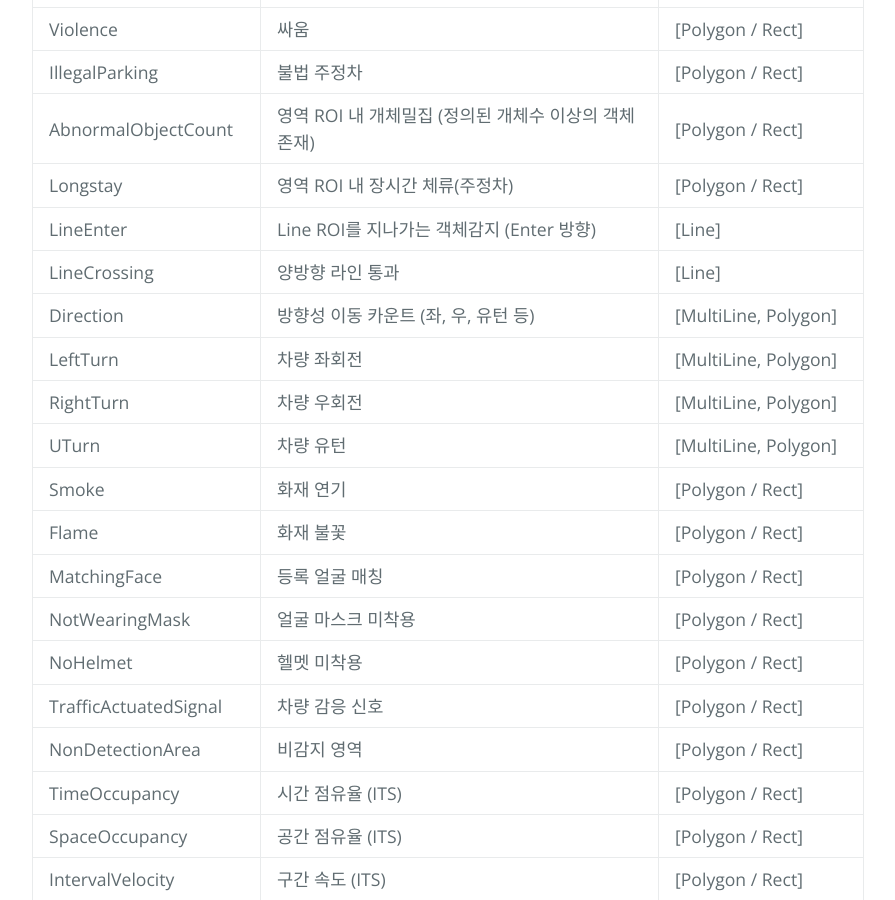
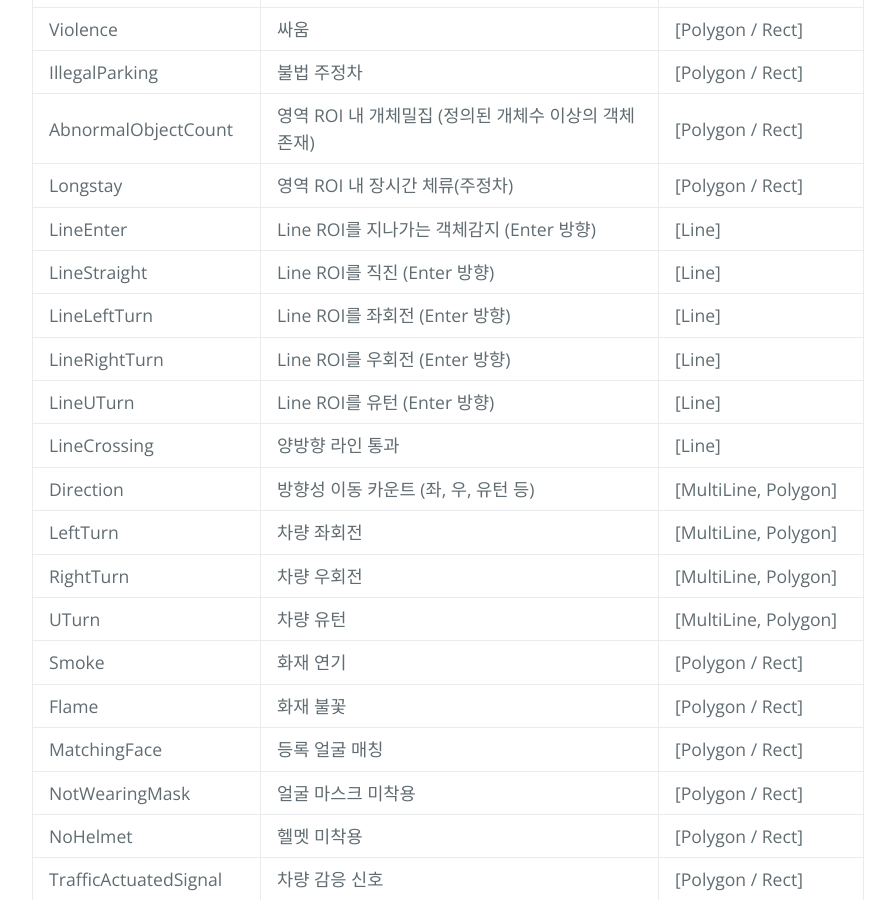
Before and after one commit to nextk-developer/nkapi, a Jekyll site: the page built from docs/kr/api/v2/common/models.md, in a window 1280 px wide and 900 px high, scrolled down 2963 px. Shown: the whole window, without its empty margins (192-1087 px from the left). Built offline with Jekyll 4.4.1, drawn with Linux system fonts in a browser that asks for light colours.

Commit message:
라인 이벤트 타입(직진, 우회전, 좌회전, 유턴) 추가

```diff
--- a/docs/kr/api/v2/common/models.md
+++ b/docs/kr/api/v2/common/models.md
@@ -82,6 +82,10 @@ Direction, LeftTurn, RightTurn, UTurn 이벤트는 MultiLine으로 설정 후 Po
 | AbnormalObjectCount | 영역 ROI 내 개체밀집 (정의된 개체수 이상의 객체 존재) | [Polygon / Rect]
 | Longstay | 영역 ROI 내 장시간 체류(주정차) | [Polygon / Rect]
 | LineEnter | Line ROI를 지나가는 객체감지 (Enter 방향) | [Line]
+| LineStraight | Line ROI를 직진 (Enter 방향) | [Line]
+| LineLeftTurn | Line ROI를 좌회전 (Enter 방향) | [Line]
+| LineRightTurn | Line ROI를 우회전 (Enter 방향) | [Line]
+| LineUTurn | Line ROI를 유턴 (Enter 방향) | [Line]
 | LineCrossing | 양방향 라인 통과 | [Line]
 | Direction | 방향성 이동 카운트 (좌, 우, 유턴 등) | [MultiLine, Polygon]
 | LeftTurn | 차량 좌회전 | [MultiLine, Polygon]
```
